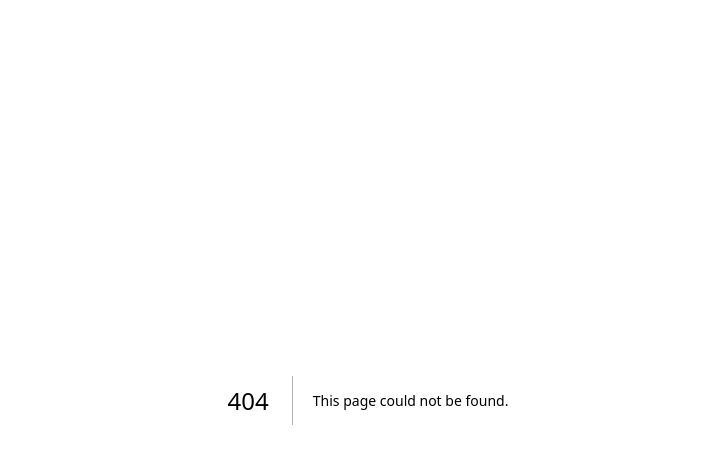
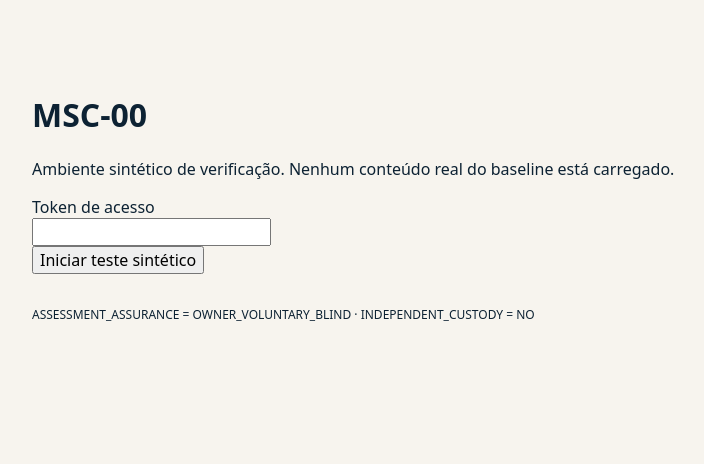
Before and after one commit to mewechoice/mewechoice, a Next.js app: page /msc00 in a window 1280 px wide. Before the commit this address had no page. Shown: the top 464 px of the page, without its empty margins (272-976 px from the left). Built offline with nearby package versions, Linux system fonts and the light colour scheme.

Commit message:
MWC MSC00 WEB-01: add app/msc00/page.tsx

```diff
--- /dev/null
+++ b/app/msc00/page.tsx
@@ -0,0 +1,26 @@
+"use client";
+import { useState } from "react";
+
+type View={sessionId:string;state:string;unitIndex:number;resourceAcknowledged:boolean;contamination:string|null;currentUnit:null|{unitId:string;content:string};lockedCount:number};
+export default function MSC00(){
+ const [token,setToken]=useState(""); const [v,setV]=useState<View|null>(null); const [answer,setAnswer]=useState(""); const [msg,setMsg]=useState("");
+ async function call(action:string,extra:any={}){
+   const r=await fetch("/api/msc00",{method:"POST",headers:{"content-type":"application/json","x-msc00-token":token},body:JSON.stringify({action,sessionId:v?.sessionId,...extra}),cache:"no-store"});
+   const j=await r.json(); if(!r.ok){setMsg(j.error||"ERRO");return;} setV(j);setMsg(action==="LOCK"?"RESPOSTA REGISTRADA":""); if(action==="NEXT")setAnswer("");
+ }
+ return <main style={{maxWidth:720,margin:"48px auto",padding:24,fontFamily:"system-ui"}}>
+  <h1>MSC-00</h1><p>Ambiente sintético de verificação. Nenhum conteúdo real do baseline está carregado.</p>
+  {!v&&<><label>Token de acesso<br/><input type="password" value={token} onChange={e=>setToken(e.target.value)} autoComplete="off"/></label><br/><button onClick={()=>call("START")}>Iniciar teste sintético</button></>}
+  {v?.state==="BLOCK_READY"&&<section><h2>Declaração de recursos — teste sintético</h2><p>Este ambiente contém apenas marcadores sem conteúdo financeiro.</p><button onClick={()=>call("ACK_RESOURCES")}>Entendi as regras</button></section>}
+  {v?.currentUnit&&<section><p><b>{v.currentUnit.unitId}</b></p><p>{v.currentUnit.content}</p>
+    {["UNIT_PRESENTED","RESPONSE_DRAFT"].includes(v.state)&&<><textarea value={answer} onChange={e=>setAnswer(e.target.value)}/><br/><button onClick={()=>call("DRAFT",{response:answer})}>Salvar rascunho</button>{v.state==="RESPONSE_DRAFT"&&<button onClick={()=>call("FINALIZE")}>Finalizar resposta</button>}</>}
+    {v.state==="CONFIDENCE_PENDING"&&<><p>Confiança</p>{(["LOW","MEDIUM","HIGH"] as const).map(c=><button key={c} onClick={()=>call("LOCK",{confidence:c})}>{c}</button>)}</>}
+    {v.state==="LOCKED"&&<button onClick={()=>call("NEXT")}>Próxima unidade</button>}
+  </section>}
+  {v&&v.state!=="PAUSED"&&!["BLOCK_COMPLETE","ASSESSMENT_COMPLETE"].includes(v.state)&&<button onClick={()=>call("PAUSE")}>Pausar</button>}
+  {v?.state==="PAUSED"&&<section><p>Declaração de contaminação para retomada</p>{["NO","YES","UNSURE"].map(x=><button key={x} onClick={()=>call("RESUME",{contamination:x})}>{x}</button>)}</section>}
+  {v?.state==="BLOCK_COMPLETE"&&<p>Teste sintético concluído.</p>}
+  {msg&&<p aria-live="polite">{msg}</p>}
+  <p style={{marginTop:32,fontSize:12}}>ASSESSMENT_ASSURANCE = OWNER_VOLUNTARY_BLIND · INDEPENDENT_CUSTODY = NO</p>
+ </main>;
+}
```
